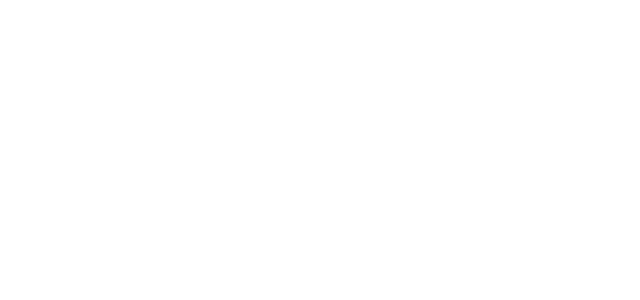
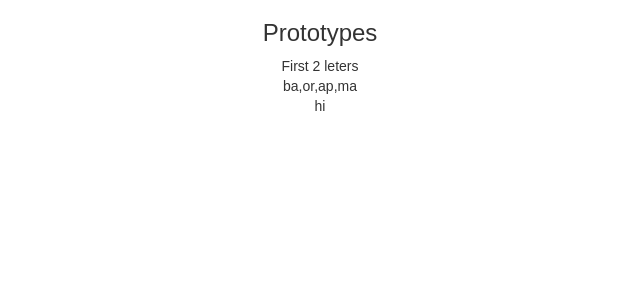
Before and after one commit to Sowji-dev/Frontend, a React (Create React App) app in the folder React/sample/: page / in a window 1280 px wide. Shown: the top 300 px of the page, without its empty margins (320-960 px from the left). Built offline with nearby package versions, Linux system fonts and the light colour scheme.

Commit message:
protototypes

```diff
--- a/React/sample/src/App.jsx
+++ b/React/sample/src/App.jsx
@@ -1,10 +1,14 @@
 import './App.css'
 import React from 'react';
+import Arrayprot from './Arrayprot';
+import Objpro from './Objpro';
 function App() {
 
   return (
     <div >
-
+     <h3>Prototypes</h3>
+     <Arrayprot></Arrayprot>
+     <Objpro></Objpro>
       </div>
   );
 }
--- /dev/null
+++ b/React/sample/src/Arrayprot.jsx
@@ -0,0 +1,19 @@
+import './App.css'
+import React from 'react';
+function Arrayprot() {
+Array.prototype.getFirst2Letter = function() {
+  for (let i = 0; i < this.length; i++) {
+    this[i] = this[i][0].toLowerCase()+this[i][1].toLowerCase();
+  }
+};
+const fruits = ["Banana", "Orange", "Apple", "Mango"];
+fruits.getFirst2Letter();
+console.log(fruits)
+  return (
+    <div >First 2 leters<br/>
+      {fruits.toString()}
+
+      </div>
+  );
+}
+export default Arrayprot;
--- /dev/null
+++ b/React/sample/src/Objpro.jsx
@@ -0,0 +1,26 @@
+import React from 'react'
+
+function Objpro() {
+    Object.prototype.getfullname=function(){
+       return this.fname+" "+ this.lname
+    }
+    Object.prototype.getAge=function(){
+        return 2024-this.dob
+     }
+    function Student(fname,lname,dob) {
+        this.fname =fname;
+        this.lname =lname;
+        this.dob=dob
+    }
+    let s1 = new Student("lakshmi","sowjanya",2000)
+    let s2 = new Student("suresh","kumar",1994)
+    console.log(s1.getfullname(), s1.getAge())
+    console.log(s2.getfullname(), s2.getAge())
+  return (
+    <div>
+      hi
+    </div>
+  )
+}
+
+export default Objpro
```
